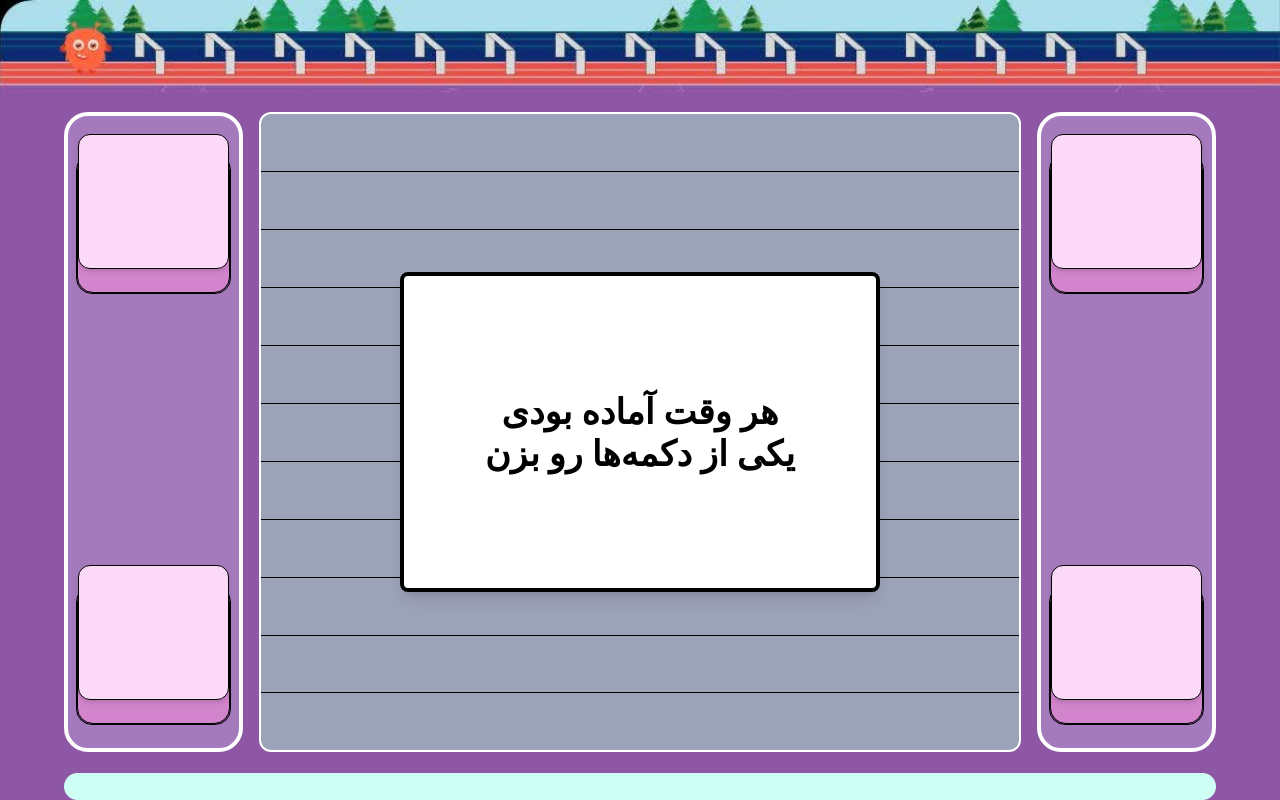
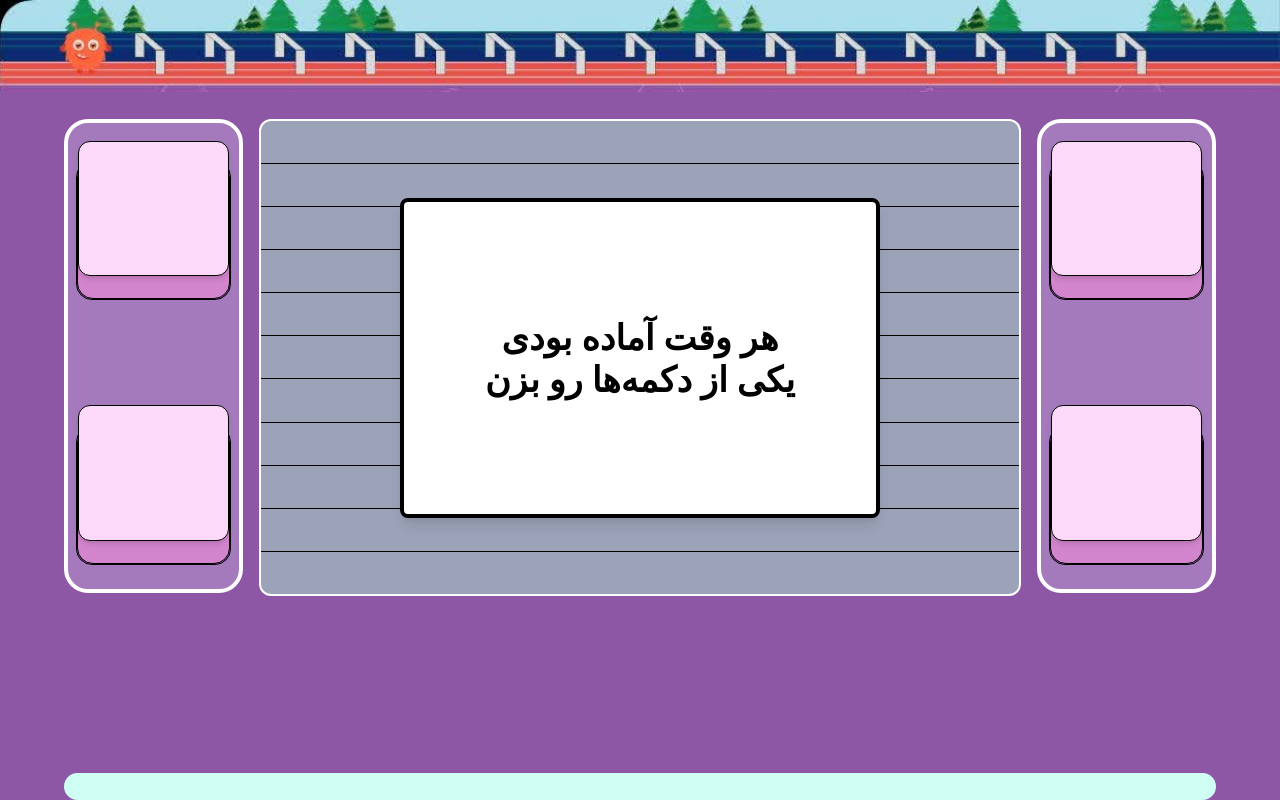
Before and after one commit to aligholip0ur/source, a React (Vite) app: page / in a window 1280 px wide. Built offline with nearby package versions, Linux system fonts and the light colour scheme.

Commit message:
pass final 4.0(accept ratio)

```diff
--- a/src/App.jsx
+++ b/src/App.jsx
@@ -1,4 +1,3 @@
-import './App.css'
 import StartScreen from './components/Firstpage'
 
 function App() {
--- a/src/components/Firstpage.jsx
+++ b/src/components/Firstpage.jsx
@@ -7,15 +7,14 @@ import Footer from "./Footer";
 import NotDeviceMessage from "./NotDeviceMessage";
 const StartScreen = () => {
   const [isPortrait, setIsPortrait] = useState(false);
-  const [isDevice , setisDevice ] = useState(false);
+  const [isDevice, setisDevice] = useState(false);
   useEffect(() => {
     const checkOrientation = () => {
       setIsPortrait(window.innerHeight > window.innerWidth);
       console.log(window.innerHeight / window.innerWidth);
-      if ((window.innerHeight / window.innerWidth) < 0.3707) {
+      if (window.innerHeight / window.innerWidth < 0.3707) {
         setisDevice(true);
         console.log(isDevice);
-
       } else {
         setisDevice(false);
       }
@@ -27,11 +26,11 @@ const StartScreen = () => {
     return () => {
       window.removeEventListener("resize", checkOrientation);
     };
-  },[]);
+  }, []);
   return (
     <React.Fragment>
       {isPortrait && <RotateMessage />}
-      {isDevice ? <NotDeviceMessage/> : null}
+      {isDevice ? <NotDeviceMessage /> : null}
       <div className="fixed inset-0 bg-[#8d57a5] flex flex-col  overflow-hidden">
         <Header />
         <div
@@ -44,12 +43,12 @@ const StartScreen = () => {
             className="w-full flex align-middle"
             style={{
               width: "min(90vw, 240vh)",
-              height: "94%",
-              margin: "20px auto",
+              height: "92%",
+              margin: "0 auto",
             }}
           >
             <div className="grid grid-cols-12 gap-2 md:gap-4 w-full h-full">
-              <div className="col-span-2 bg-[#a47abc] rounded-3xl border-4 border-white flex flex-col p-2 h-full">
+              <div className="col-span-2 bg-[#a47abc] rounded-3xl border-4 border-white flex flex-col p-2 aspect-[2/5.3] max-h-full w-full">
                 <div className="w-full" style={{ aspectRatio: "1/1" }}>
                   <AnimateButton />
                 </div>
@@ -58,11 +57,11 @@ const StartScreen = () => {
                 </div>
               </div>
 
-              <div className="col-span-8 bg-[#9ca2b8] rounded-xl border-2 border-white relative overflow-hidden flex items-center justify-center p-2 h-full">
+              <div className="col-span-8 bg-[#9ca2b8] rounded-xl border-2 border-white relative overflow-hidden flex items-center justify-center aspect-[8/5] max-h-full w-full">
                 <MainDiv />
               </div>
 
-              <div className="col-span-2 bg-[#a47abc] rounded-3xl border-4 border-white flex flex-col p-2 h-full">
+              <div className="col-span-2 bg-[#a47abc] rounded-3xl border-4 border-white flex flex-col p-2 aspect-[2/5.3] max-h-full w-full">
                 <div className="w-full" style={{ aspectRatio: "1/1" }}>
                   <AnimateButton />
                 </div>
--- a/src/components/Footer.jsx
+++ b/src/components/Footer.jsx
@@ -2,7 +2,7 @@ export default function Footer() {
     return (
       <>
         <div
-          className="w-full mx-auto"
+          className="w-full mx-auto mt-4"
           style={{
             height: "4%",
             width: "min(90vw, 240vh)",
@@ -10,7 +10,7 @@ export default function Footer() {
             margin: "0 auto",
           }}
         >
-          <div className="w-full h-full bg-[#cefef4] rounded-full" />
+          <div className="w-full h-full bg-[#cefef4] rounded-full " />
         </div>
       </>
     );
--- a/src/index.css
+++ b/src/index.css
@@ -8,12 +8,8 @@
     animation: spin-slow 3s linear infinite;
   }
 
-.use_acsept_radio_Dynamic{
-  aspect-ratio: "8/5";
-}
-
-@media (max-height:"420px") {
-  .use_acsept_radio_Dynamic{
-    aspect-ratio: "1/1";
+  .aspect-8-5 {
+    aspect-ratio: 8 / 5;
+    width: 100%;
+    max-height: 100%;
   }
-}
```
Also changed, not shown: src/App.css (deleted).
